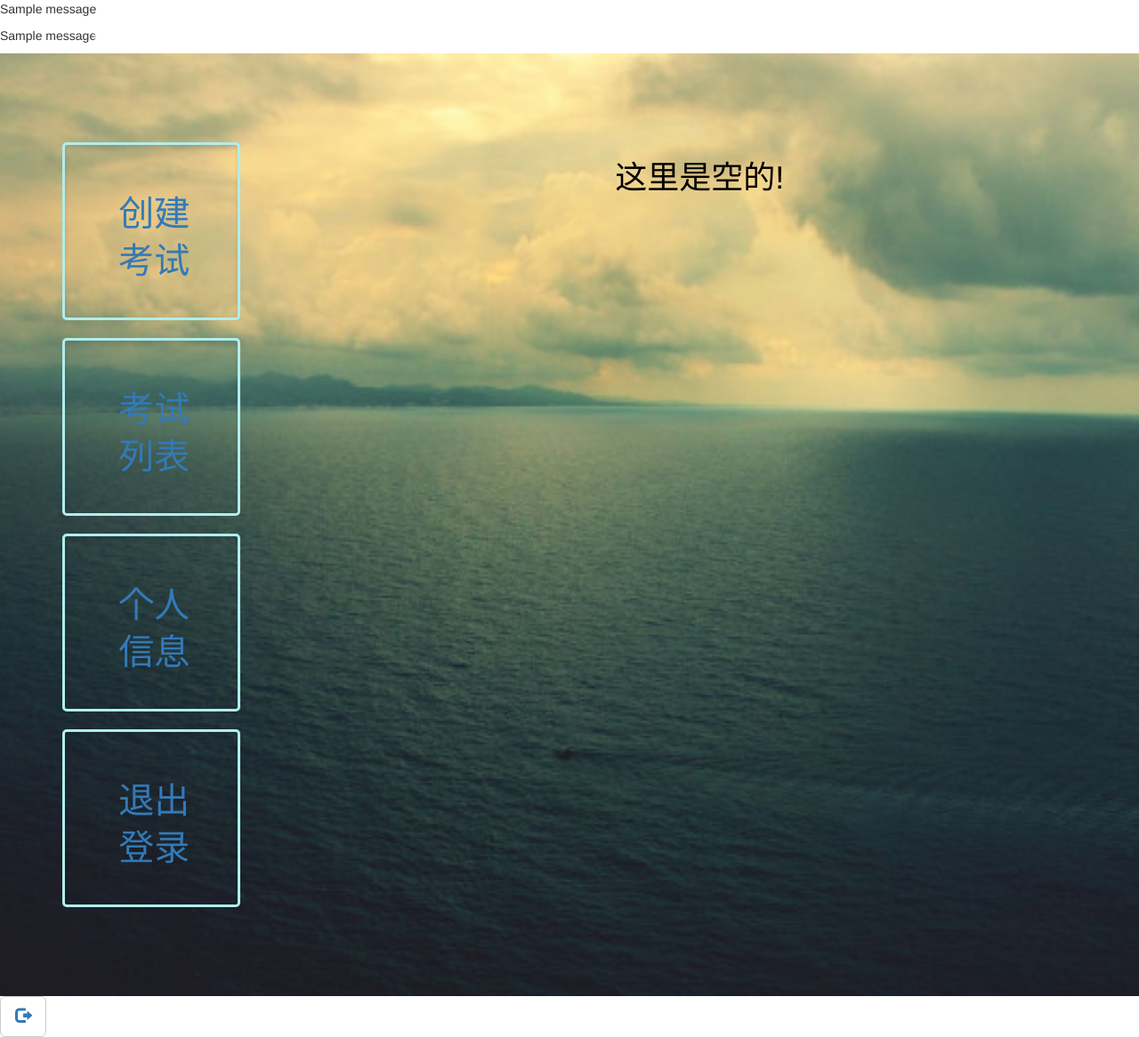
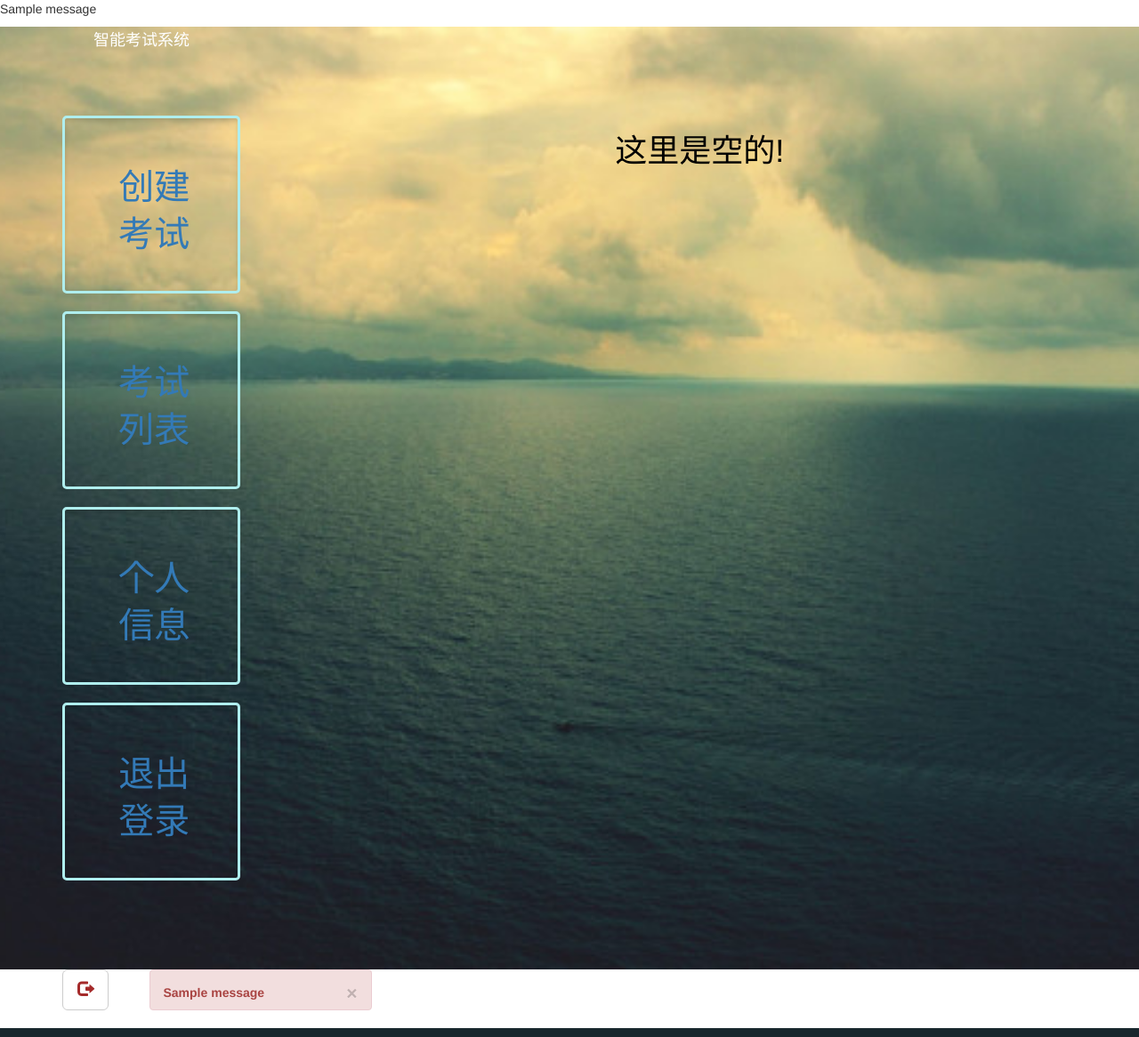
Before and after one commit to exam-of-three-people/exam_ol, a Flask app: page /teacherMenu in a window 1280 px wide. Shown: the whole page at 89% size. Run offline with Flask 2, Linux system fonts and the light colour scheme; tables that the repository leaves empty hold one stand-in row (values such as "Sample post"); one stand-in notice (Sample message) is shown; parts of the project's set-up code (start-up, migrations or seed data) failed here and were passed over; some libraries are stand-ins or nearby versions.

Commit message:
使用快速建表代替模板

```diff
--- a/templates/base_B.html
+++ b/templates/base_B.html
@@ -1,4 +1,6 @@
 <!DOCTYPE html>
+
+
 <html lang="en">
 <link href="https://cdn.staticfile.org/twitter-bootstrap/3.3.7/css/bootstrap.min.css" rel="stylesheet">
 <!-- jQuery文件。务必在bootstrap.min.js 之前引入 -->
@@ -17,9 +19,7 @@
 
 
 {% block msg %}
-    {% for msg in get_flashed_messages() %}
-        <p class="login-box-msg">{{ msg }}</p>
-    {% endfor %}
+
 {% endblock %}
 
 
@@ -30,11 +30,6 @@
 
 
 <!--返回按钮-->
-{% block btn_back %}
-<button type="button" class="btn btn-default btn-lg" style="color:brown">
-  <a href="/"> <span class="glyphicon glyphicon-log-out"></span></a>
-</button>
-{% endblock %}
 
 
 </html>
--- a/templates/base_for_teacher.html
+++ b/templates/base_for_teacher.html
@@ -1,5 +1,6 @@
 <!DOCTYPE html>
 {% extends "base_B.html" %}
+
 {% import 'bootstrap/wtf.html' as wtf %}
 
 
@@ -19,6 +20,7 @@
         width: 100%;
         height: 100%;
     }
+
 
     /*非常重要的样式让背景图片100%适应整个屏幕*/
     .bg {
@@ -153,6 +155,23 @@
 
     </div>
 
+    <div class="container">
+        <div class="row clearfix">
+            <div class="col-md-1 column">
+                <a href="/" style="position: relative;margin-right: 100px ">
+                    <button type="button" class="btn btn-default btn-lg" style="color:brown">
+                        <span class="glyphicon glyphicon-log-out"></span></button>
+                </a>
+            </div>
+            <div class="col-md-1 column">
+                {% for msg in get_flashed_messages() %}
+                    <div class="alert alert-danger fade in" style="   width: 250px;height: 46px">
+                        <button type="button" class="close" data-dismiss="alert">&times;</button>
+                        <strong class="login-box-msg">{{ msg }}</strong></div>
 
+                {% endfor %}
+            </div>
+        </div>
+    </div>
     </body>
 {% endblock %}
```
